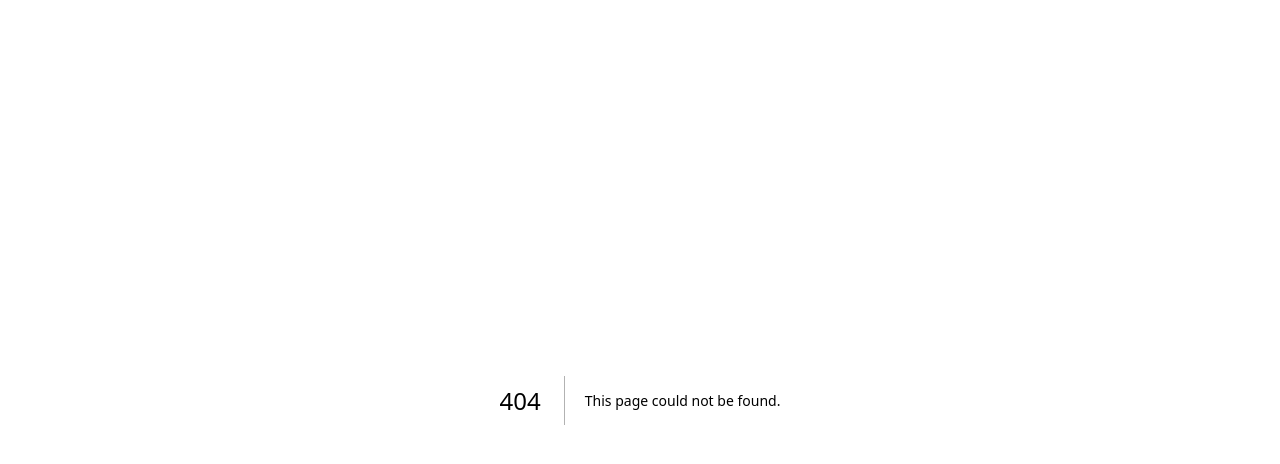
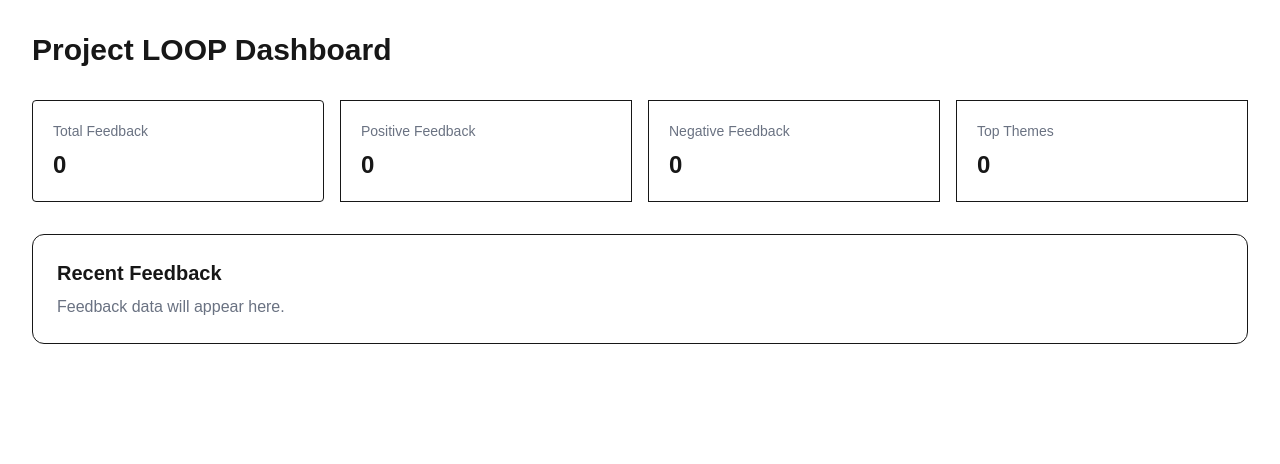
Before and after one commit to HarsheyGolar/project-loop, a Next.js app in the folder project-loop/: page /dashboard in a window 1280 px wide. Before the commit this address had no page. Shown: the top 464 px of the page. Built offline with nearby package versions, Linux system fonts and the light colour scheme.

Commit message:
feat: add initial dashboard shell

```diff
--- /dev/null
+++ b/project-loop/app/dashboard/page.tsx
@@ -0,0 +1,36 @@
+export default function DashboardPage() {
+    return (
+        <main className="min-h-screen p-8">
+            <h1 className="text-3xl font-bold">Project LOOP Dashboard</h1>
+
+            <div className="mt-8 grid gap-4 sm:grid-cols-2 lg:grid-cols-4">
+                <div className="rounded -x1 border p-5">
+                    <p className="text-sm text-gray-500">Total Feedback</p>
+                    <p className="mt-2 text-2xl font-bold">0</p>
+                </div>
+
+                <div className="rounded-x1 border p-5">
+                    <p className="text-sm text-gray-500">Positive Feedback</p>
+                    <p className="mt-2 text-2xl font-bold">0</p>
+                </div>
+
+                <div className="rounded-x1 border p-5">
+                    <p className="text-sm text-gray-500">Negative Feedback</p>
+                    <p className="mt-2 text-2xl font-bold">0</p>
+                </div>
+
+                <div className="rounded-x1 border p-5">
+                    <p className="text-sm text-gray-500">Top Themes</p>
+                    <p className="mt-2 text-2xl font-bold">0</p>
+                </div>
+            </div>
+
+            <div className="mt-8 rounded-xl border p-6">
+                <h2 className="text-xl font-semibold">Recent Feedback</h2>
+                <p className="mt-2 text-gray-500">
+                    Feedback data will appear here.
+                </p>
+            </div>
+        </main>
+    )
+}
--- /dev/null
+++ b/project-loop/lib/db.ts
@@ -0,0 +1,7 @@
+export async function analyzeFeedback(feedback: string){
+    // Claude integration will be implementedin week 3
+    return {
+        sentiment: "neutral",
+        summary: "",
+    };
+}
```
